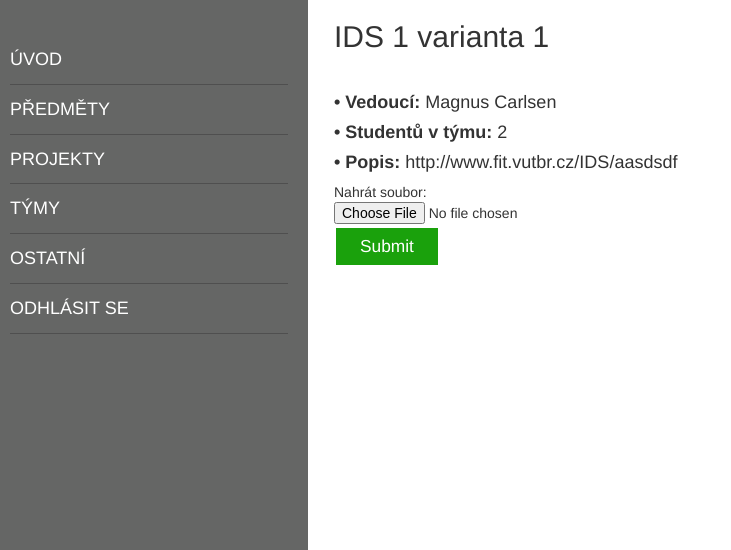
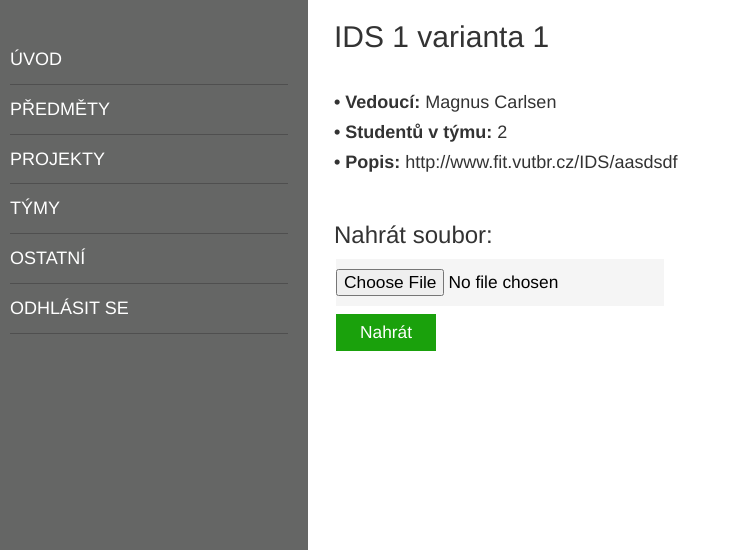
Before and after one commit to Ehmeed/ISS-project2, a PHP site: page /version.php?id_varianta=1 in a window 1280 px wide. Shown: the part 68-618 px from the top of the page, without its empty margins (0-731 px from the left). Run offline with PHP 8.4, Linux system fonts and the light colour scheme; a user stored in the database is signed in; data comes from the database, SQL or seed files in the repository; data that the repository does not hold is empty.

Commit message:
nastylovane nahravani

```diff
--- a/style.css
+++ b/style.css
@@ -22,7 +22,7 @@ th, td {
 
 table {
 	width: 100%;
-	border-color: #9f9f9f;"
+	border-color: #9f9f9f;
 	border: 1;
 	background-color: #f5f5f5;
 }
@@ -64,6 +64,17 @@ input[type=button] {
 	font-size: 16px;
 	font-style: italic;
 
+}
+
+input[type=file]{
+    background-color: #f5f5f5;
+    border: none;
+    color: #000;
+    padding: 10px 0px;
+    text-decoration: bold;
+    margin: 4px 2px;
+    cursor: pointer;
+	font-size: 13pt;
 }
 
 input[type=submit], input[type=reset] {
--- a/version.php
+++ b/version.php
@@ -85,17 +85,17 @@ include("template/header.php");
 
 				</div>
 				</table>
-				<h3><font color="#000">Komentář k hodnocení:</font></h3>
+				<br><h3><font color="#000">Komentář k hodnocení:</font></h3>
 				<br>
 				<?php echo $data_array[2]?>
 				<?php
                 }else {
 
                 ?>
-                Nahrát soubor:
+                <br><h3>Nahrát soubor:</h3>
                 <form method="post" action="<?php echo htmlspecialchars($_SERVER['PHP_SELF'])."?id_varianta=$id"; ?>" autocomplete="off" enctype="multipart/form-data">
                 <input type="file" name="file">
-                <input type="submit" name="nahrat">
+                <input type="submit" name="nahrat" value="Nahrát">
                 </form>
                 <?php
                 }
```
